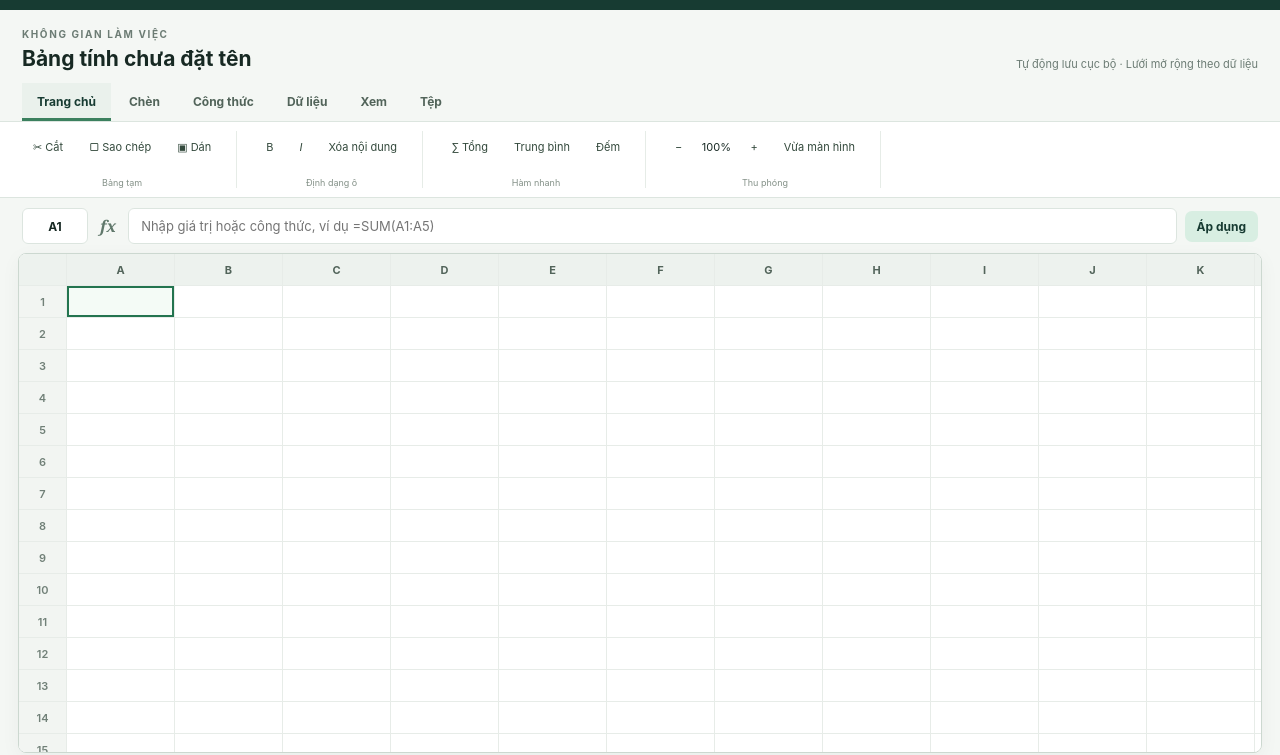
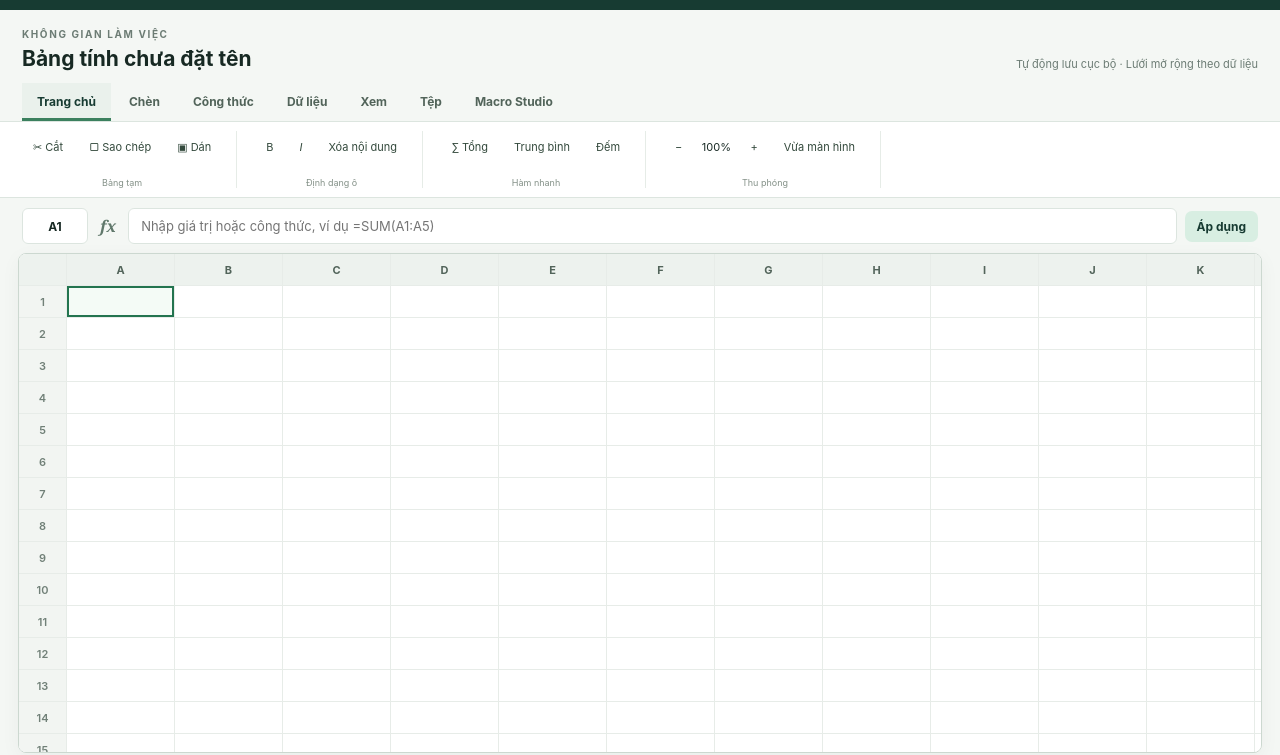
Before and after one commit to Form997/Offiice, a website with bundled scripts: page sght/index.html in a window 1280 px wide. Shown: the part 54-809 px from the top of the page. Built offline with nearby package versions, Linux system fonts and the light colour scheme.

Commit message:
Add SGHT Macro Studio workspace

```diff
--- a/sght/index.html
+++ b/sght/index.html
@@ -23,7 +23,7 @@
       <button class="ribbon-tab" data-tab="formulas">Công thức</button>
       <button class="ribbon-tab" data-tab="data">Dữ liệu</button>
       <button class="ribbon-tab" data-tab="view">Xem</button>
-      <button class="ribbon-tab" data-tab="file">Tệp</button>
+      <button class="ribbon-tab" data-tab="file">Tệp</button><button class="ribbon-tab" id="openMacro" data-tab="macro">Macro Studio</button>
     </nav>
     <section class="ribbon-panel" aria-label="Thanh công cụ">
       <div class="tool-group"><div class="tool-row"><button id="cutAction" class="tool-btn" title="Cắt">✂ Cắt</button><button id="copyAction" class="tool-btn" title="Sao chép">▢ Sao chép</button><button id="pasteAction" class="tool-btn" title="Dán">▣ Dán</button></div><small>Bảng tạm</small></div>
@@ -31,7 +31,8 @@
       <div class="tool-group"><div class="tool-row"><button id="sumAction" class="tool-btn">∑ Tổng</button><button id="averageAction" class="tool-btn">Trung bình</button><button id="countAction" class="tool-btn">Đếm</button></div><small>Hàm nhanh</small></div>
       <div class="tool-group"><div class="tool-row"><button id="zoomOut" class="tool-btn">−</button><output id="zoomValue">100%</output><button id="zoomIn" class="tool-btn">+</button><button id="zoomReset" class="tool-btn">Vừa màn hình</button></div><small>Thu phóng</small></div>
     </section>
-    <section class="formula-panel" aria-label="Thanh địa chỉ và công thức">
+    <section id="macroPanel" class="macro-panel" hidden aria-label="SGHT Macro Studio"><div class="macro-head"><div><b>SGHT Macro Studio</b><small>Ngôn ngữ lệnh độc lập · Không thực thi JavaScript tùy ý</small></div><button id="closeMacro" class="quiet">Đóng</button></div><p class="macro-help">Mỗi dòng một lệnh. Hỗ trợ: <code>SET A1 "xin chào"</code>, <code>COPY A1:B3 D1</code>, <code>CLEAR A1:B3</code>, <code>SUM A1:A5 B1</code>. Dòng bắt đầu bằng # là ghi chú.</p><textarea id="macroSource" spellcheck="false" aria-label="Mã macro" placeholder="# Tính tổng cột A và ghi vào B1&#10;SUM A1:A10 B1"></textarea><div class="macro-actions"><button id="previewMacro" class="quiet">Kiểm tra &amp; xem trước</button><button id="runMacro" class="primary">Phê duyệt &amp; chạy</button></div><pre id="macroPreview" class="macro-output" aria-live="polite"></pre><p id="macroResult" class="macro-result" role="status">Macro chưa được chạy.</p></section>
+  <section class="formula-panel" aria-label="Thanh địa chỉ và công thức">
       <div class="name-box" id="cellAddress">A1</div><div class="fx-mark">fx</div>
       <input id="formulaInput" autocomplete="off" spellcheck="false" placeholder="Nhập giá trị hoặc công thức, ví dụ =SUM(A1:A5)" aria-label="Nội dung ô đang chọn">
       <button id="applyFormula" class="apply">Áp dụng</button>
```
